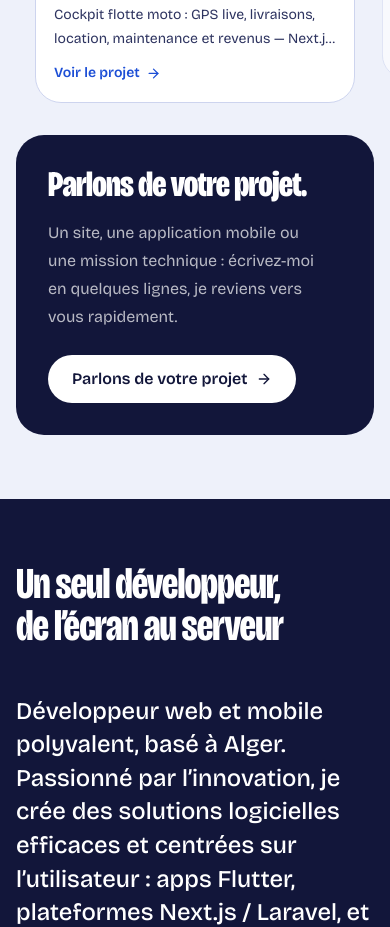
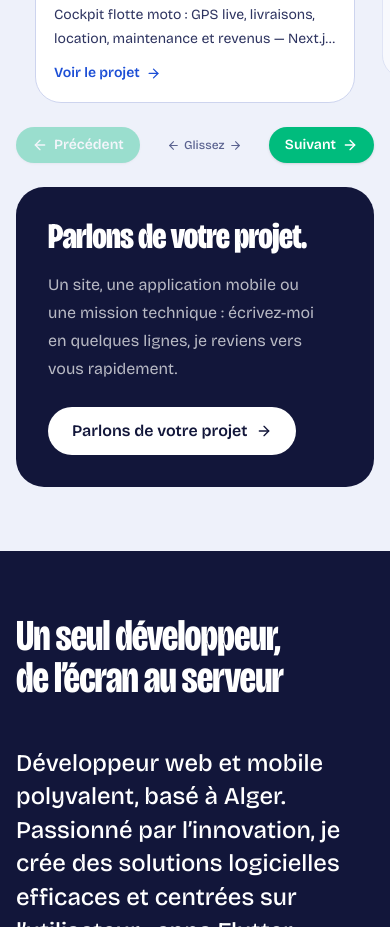
Before and after one commit to Adem-Yac/Adem-yacef, a Next.js app: page / in a window 390 px wide. Shown: the part 1960-2887 px from the top of the page. Built offline with nearby package versions, Linux system fonts and the light colour scheme.

Commit message:
feat(projects): add swipe hint and prev/next buttons on mobile rail

```diff
--- a/src/app/globals.css
+++ b/src/app/globals.css
@@ -167,3 +167,13 @@ p {
     stroke-dashoffset: 0;
   }
 }
+
+/* Mobile project rail: nudge the "swipe" hint so phone users see the cards slide sideways. */
+@keyframes swipe-nudge {
+  0%, 60%, 100% { transform: translateX(0); }
+  20% { transform: translateX(-5px); }
+  40% { transform: translateX(5px); }
+}
+@media (prefers-reduced-motion: no-preference) {
+  .swipe-hint { animation: swipe-nudge 2.4s ease-in-out infinite; }
+}
--- a/src/components/projects.tsx
+++ b/src/components/projects.tsx
@@ -1,7 +1,7 @@
 "use client";
 
 import Link from "next/link";
-import { ArrowRight } from "lucide-react";
+import { ArrowLeft, ArrowRight } from "lucide-react";
 import { useMemo, useRef, useState } from "react";
 import { useLocale } from "@/components/locale-provider";
 import { PhoneFrame } from "@/components/phone-frame";
@@ -100,6 +100,13 @@ function MobileRail({ items }: { items: Project[] }) {
     setActive(Math.min(items.length - 1, Math.max(0, Math.round(el.scrollLeft / step))));
   };
 
+  const go = (dir: 1 | -1) =>
+    (rail.current?.children[active + dir] as HTMLElement | undefined)?.scrollIntoView({
+      behavior: "smooth",
+      block: "nearest",
+      inline: "center",
+    });
+
   return (
     <div className="sm:hidden">
       <div className="mb-4 flex items-center gap-3 text-sm text-muted" aria-live="polite">
@@ -141,6 +148,27 @@ function MobileRail({ items }: { items: Project[] }) {
           );
         })}
       </ul>
+      <div className="mt-4 flex items-center justify-between gap-3">
+        <button
+          type="button"
+          onClick={() => go(-1)}
+          disabled={active === 0}
+          className="inline-flex cursor-pointer items-center gap-1.5 rounded-full bg-emerald-500 px-4 py-2 text-sm font-semibold text-white shadow-sm transition-opacity disabled:cursor-default disabled:opacity-35"
+        >
+          <ArrowLeft size={16} aria-hidden /> {t.prev}
+        </button>
+        <span className="swipe-hint inline-flex items-center gap-1 text-xs font-medium text-muted" aria-hidden>
+          <ArrowLeft size={13} /> {t.swipeHint} <ArrowRight size={13} />
+        </span>
+        <button
+          type="button"
+          onClick={() => go(1)}
+          disabled={active === items.length - 1}
+          className="inline-flex cursor-pointer items-center gap-1.5 rounded-full bg-emerald-500 px-4 py-2 text-sm font-semibold text-white shadow-sm transition-opacity disabled:cursor-default disabled:opacity-35"
+        >
+          {t.next} <ArrowRight size={16} aria-hidden />
+        </button>
+      </div>
     </div>
   );
 }
--- a/src/data/portfolio.ts
+++ b/src/data/portfolio.ts
@@ -1018,6 +1018,9 @@ export const copy = {
     yearLabel: "Année",
     contextLabel: "Contexte",
     filterMobile: "Mobile",
+    swipeHint: "Glissez",
+    prev: "Précédent",
+    next: "Suivant",
     filterWeb: "Web",
     github: "Code GitHub",
     live: "Voir le projet",
@@ -1157,6 +1160,9 @@ export const copy = {
     yearLabel: "Year",
     contextLabel: "Context",
     filterMobile: "Mobile",
+    swipeHint: "Swipe",
+    prev: "Back",
+    next: "Next",
     filterWeb: "Web",
     github: "GitHub code",
     live: "View project",
```
